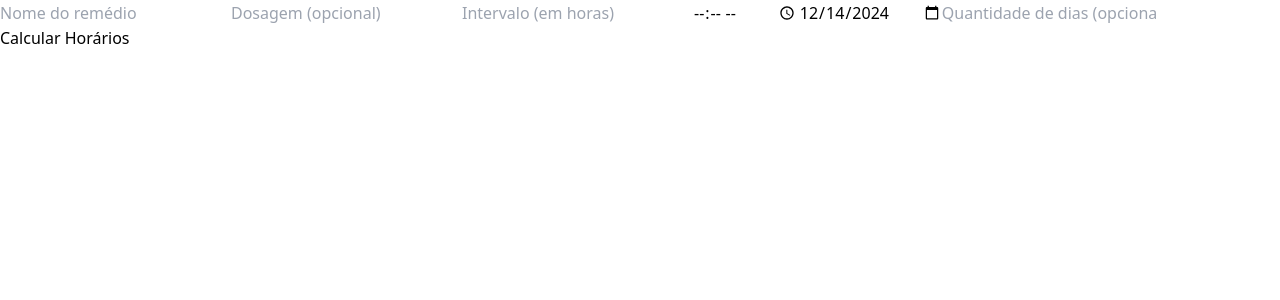
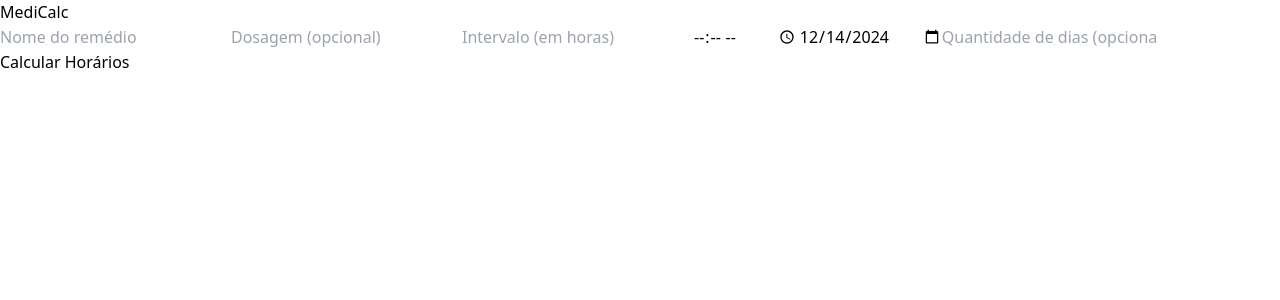
Before and after one commit to devphillipe/medi-calc, a Next.js app: page / in a window 1280 px wide. Shown: the top 300 px of the page. Built offline with nearby package versions, Linux system fonts and the light colour scheme.

Commit message:
Update Form.js

```diff
--- a/src/components/Form.js
+++ b/src/components/Form.js
@@ -20,7 +20,8 @@ export default function Form({ onSubmit }) {
   };
 
   return (
-    <form onSubmit={handleSubmit} className="space-y-4 p-4 max-w-lg mx-auto bg-white rounded-lg shadow-lg">
+    <form onSubmit={handleSubmit} className="space-y-4 p-6 max-w-2xl mx-auto bg-white rounded-lg shadow-md">
+      <h1 className="text-2xl font-semibold text-center mb-4">MediCalc</h1>
       <input
         type="text"
         placeholder="Nome do remédio"
```
